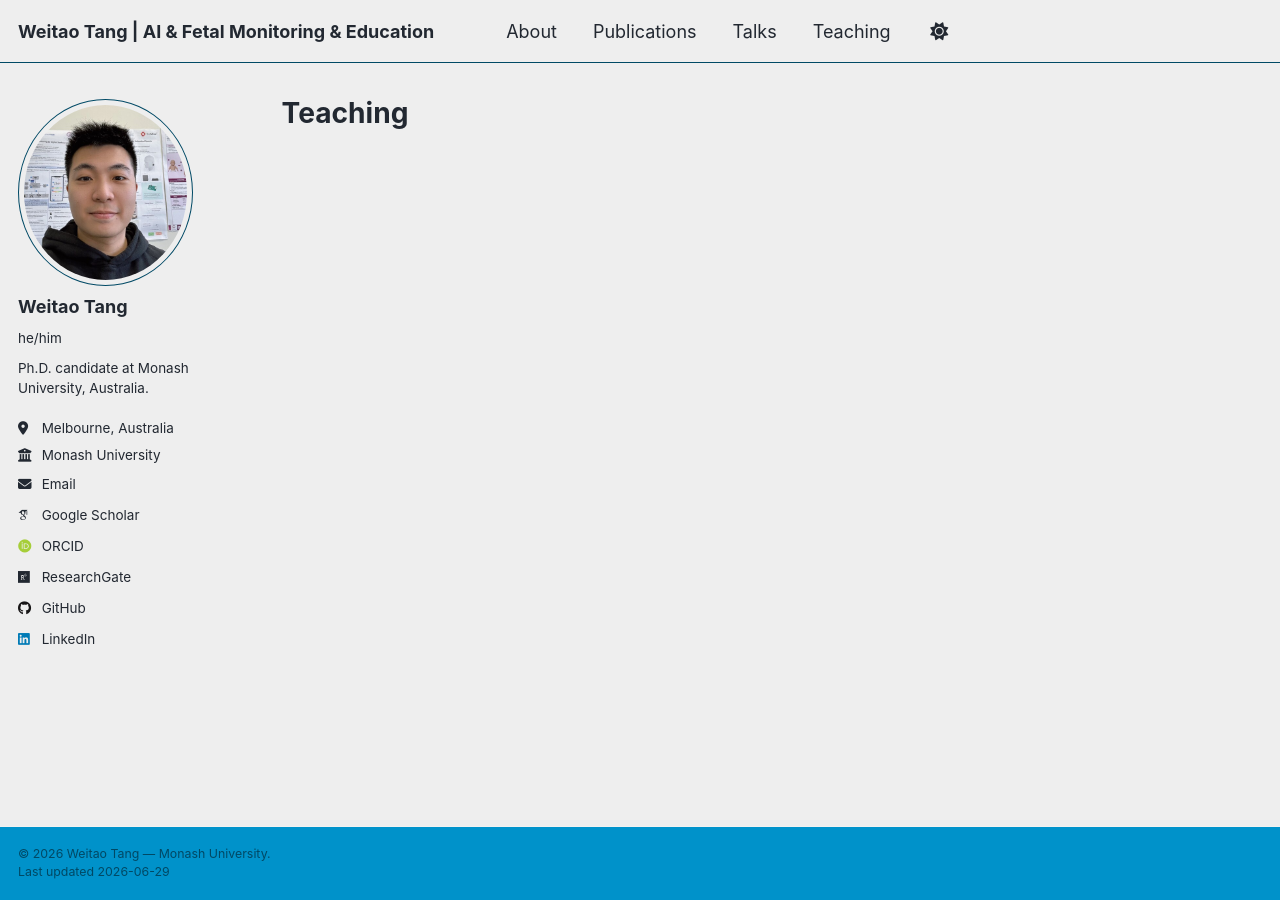
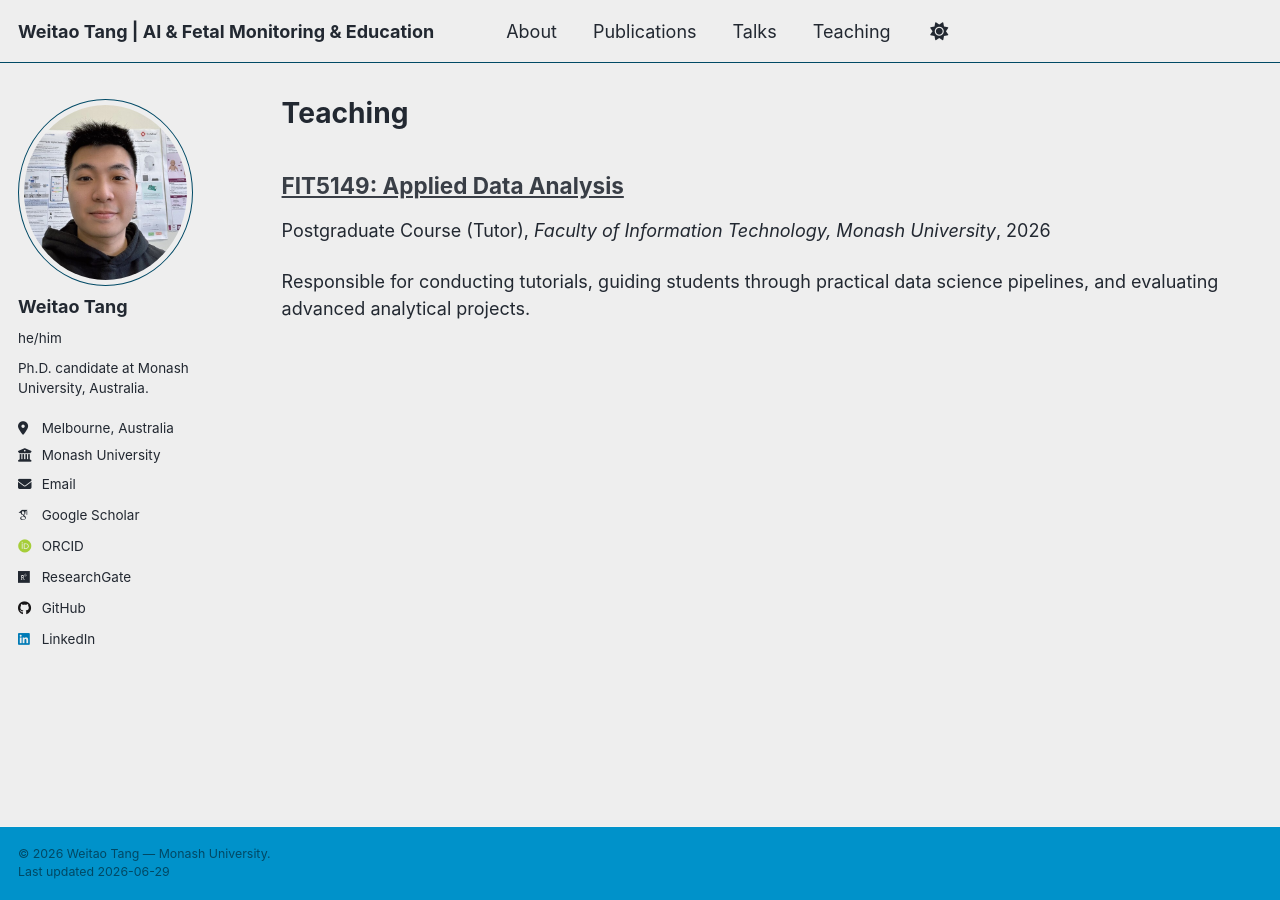
Before and after one commit to WeitaoTang-GitHub/WeitaoTang-GitHub.github.io, a Jekyll site: the page built from _pages/teaching.html, in a window 1280 px wide. Built offline with Jekyll 4.4.1, drawn with Linux system fonts in a browser that asks for light colours; some web fonts are replaced; a file with an impossible date is left out.

Commit message:
Update 2026-monash-fit5149.md

```diff
--- a/_teaching/2026-monash-fit5149.md
+++ b/_teaching/2026-monash-fit5149.md
@@ -4,7 +4,7 @@ collection: teaching
 type: "Postgraduate Course (Tutor)"
 permalink: /teaching/2026-monash-fit5149
 venue: "Faculty of Information Technology, Monash University"
-date: Present
+date: 2026-07-07
 location: "Melbourne, Australia"
 ---
 
```
